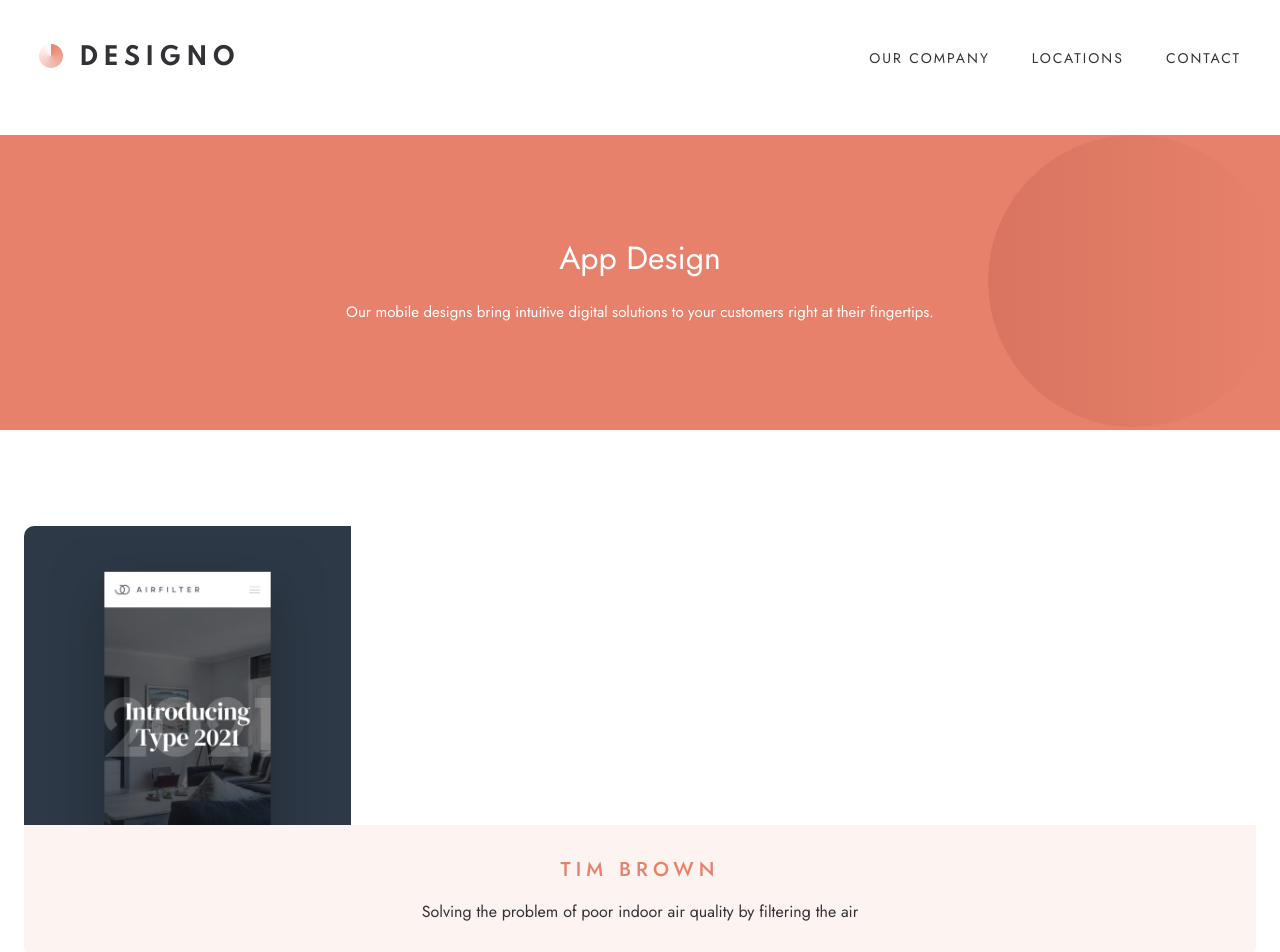
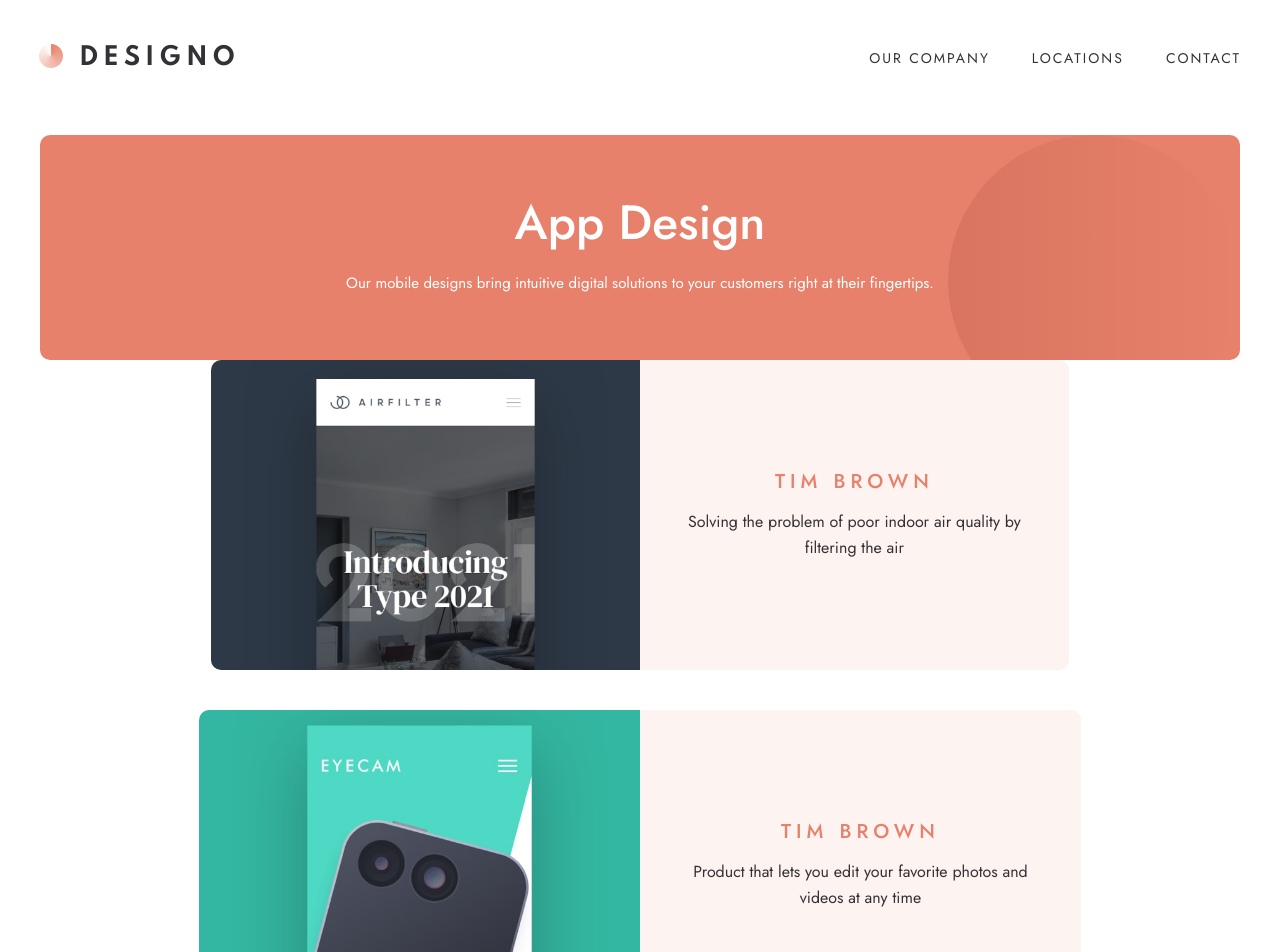
Before and after one commit to presh-031/designo, a Next.js app: page /app-design in a window 1280 px wide. Shown: the part 20-972 px from the top of the page. Built offline with nearby package versions, Linux system fonts and the light colour scheme.

Commit message:
style:finished making projects pages responsive, refactored ui cards

```diff
--- a/components/OtherPagesHero.tsx
+++ b/components/OtherPagesHero.tsx
@@ -4,11 +4,11 @@ type OtherPagesHeroProps = {
 };
 const OtherPagesHero = (props: OtherPagesHeroProps) => {
   return (
-    <div className="bg-peach bg-[url('../assets/shared/desktop/bg-pattern-small-circle.svg')]   bg-[length:292px] bg-[right_top] bg-no-repeat py-[10.5rem] px-[2.4rem]  text-center text-white">
-      <p className="mb-[2.4rem] text-[3.2rem] font-normal leading-[3.6rem]">
+    <div className="bg-peach bg-[url('../assets/shared/desktop/bg-pattern-small-circle.svg')]   bg-[length:292px] bg-[right_top] bg-no-repeat py-[10.5rem] px-[2.4rem] text-center text-white  sm:mx-[4rem] sm:rounded-2xl sm:py-[6.4rem]">
+      <p className="mb-[2.4rem] text-[3.2rem] font-normal leading-[3.6rem] sm:text-[4.8rem]  sm:font-medium sm:leading-[4.8rem]">
         {props.title}
       </p>
-      <p className="text-[1.5rem] font-normal leading-[2.5rem]">
+      <p className="mx-auto text-[1.5rem] font-normal leading-[2.5rem] sm:w-[80%] md:w-[60%]">
         {props["aboutTitle"]}
       </p>
     </div>
--- a/components/Project.tsx
+++ b/components/Project.tsx
@@ -8,13 +8,17 @@ type ProjectProps = {
 };
 const Project = (props: ProjectProps) => {
   return (
-    <div className="overflow-hidden rounded-2xl">
-      <Image src={props.src} alt={props.alt} width={327} height={320} />
-      <div className="bg-[#fdf3f0] py-[3.2rem] text-center">
-        <p className="mb-[1.6rem] text-[2rem] font-medium uppercase leading-[2.6rem] tracking-[0.5rem] text-peach">
+    <div className="mx-auto  sm:flex sm:justify-center">
+      <Image
+        src={props.src}
+        alt={props.alt}
+        className="mx-auto h-[32rem] w-[32.7rem] rounded-t-2xl object-cover sm:w-[50%] sm:rounded-none sm:rounded-l-2xl md:h-[31rem] "
+      />
+      <div className="mx-auto w-[32.7rem] rounded-b-2xl bg-[#fdf3f0] px-[3rem] py-[3.2rem] text-center sm:flex sm:w-[50%] sm:flex-col sm:justify-center  sm:rounded-none sm:rounded-r-2xl  sm:px-[4.1rem] sm:py-0 ">
+        <p className="mb-[1.6rem] text-[2rem] font-medium uppercase leading-[2.6rem] tracking-[0.5rem] text-peach sm:mb-[1.46rem]">
           {props.title}
         </p>
-        <p className="mx-[3rem] text-[1.6rem] font-normal leading-[2.6rem] text-dark-grey">
+        <p className=" text-[1.6rem] font-normal leading-[2.6rem] text-dark-grey">
           {props.info}
         </p>
       </div>
--- a/pages/app-design.tsx
+++ b/pages/app-design.tsx
@@ -2,6 +2,8 @@ import Talk from "@/components/Cta";
 import OtherPagesHero from "@/components/OtherPagesHero";
 import Project from "@/components/Project";
 import ProjectType from "@/components/ProjectType";
+import OtherProjectTypesCard from "@/ui/OtherProjectTypesCard";
+import ProjectsCard from "@/ui/ProjectsCard";
 import airfilter from "../assets/app-design/desktop/image-airfilter.jpg";
 import eyecam from "../assets/app-design/desktop/image-eyecam.jpg";
 import faceit from "../assets/app-design/desktop/image-faceit.jpg";
@@ -15,7 +17,7 @@ const appDesign = () => {
         title="App Design"
         aboutTitle="Our mobile designs bring intuitive digital solutions to your customers right at their fingertips."
       />
-      <div className="grid grid-cols-1 gap-[4rem] px-[2.4rem] pt-[9.6rem]">
+      <ProjectsCard>
         <Project
           src={airfilter}
           alt="airfilter"
@@ -46,9 +48,9 @@ const appDesign = () => {
           title="tim brown"
           info="A VR experience app made for Loopstudios"
         />
-      </div>
+      </ProjectsCard>
 
-      <div className="mt-[9.6rem] mb-[-9.4rem] flex flex-col gap-[2.4rem]  px-[2.4rem]">
+      <OtherProjectTypesCard>
         <ProjectType
           href="/web-design"
           projectType="WEB DESIGN"
@@ -59,7 +61,7 @@ const appDesign = () => {
           projectType="GRAPHIC DESIGN"
           imageNumber={3}
         />
-      </div>
+      </OtherProjectTypesCard>
 
       <Talk />
     </div>
--- a/pages/graphic-design.tsx
+++ b/pages/graphic-design.tsx
@@ -2,6 +2,8 @@ import Talk from "@/components/Cta";
 import OtherPagesHero from "@/components/OtherPagesHero";
 import Project from "@/components/Project";
 import ProjectType from "@/components/ProjectType";
+import OtherProjectTypesCard from "@/ui/OtherProjectTypesCard";
+import ProjectsCard from "@/ui/ProjectsCard";
 import boxedWater from "../assets/graphic-design/desktop/image-boxed-water.jpg";
 import change from "../assets/graphic-design/desktop/image-change.jpg";
 import science from "../assets/graphic-design/desktop/image-science.jpg";
@@ -13,7 +15,7 @@ const graphicDesign = () => {
         title="Graphic Design"
         aboutTitle="We deliver eye-catching branding materials that are tailored to meet your business objectives."
       />
-      <div className="grid grid-cols-1 gap-[4rem] px-[2.4rem] pt-[9.6rem]">
+      <ProjectsCard>
         <Project
           src={change}
           alt="change"
@@ -33,9 +35,9 @@ const graphicDesign = () => {
           title="science!"
           info="A poster made in collaboration with the Federal Art Project"
         />
-      </div>
+      </ProjectsCard>
 
-      <div className="mt-[9.6rem] mb-[-9.4rem] flex flex-col gap-[2.4rem]  px-[2.4rem]">
+      <OtherProjectTypesCard>
         <ProjectType
           href="/app-design"
           projectType="APP DESIGN"
@@ -46,7 +48,7 @@ const graphicDesign = () => {
           projectType="WEB DESIGN"
           imageNumber={1}
         />
-      </div>
+      </OtherProjectTypesCard>
 
       <Talk />
     </div>
--- a/pages/web-design.tsx
+++ b/pages/web-design.tsx
@@ -2,6 +2,8 @@ import Talk from "@/components/Cta";
 import OtherPagesHero from "@/components/OtherPagesHero";
 import Project from "@/components/Project";
 import ProjectType from "@/components/ProjectType";
+import OtherProjectTypesCard from "@/ui/OtherProjectTypesCard";
+import ProjectsCard from "@/ui/ProjectsCard";
 import blogr from "../assets/web-design/desktop/image-blogr.jpg";
 import builder from "../assets/web-design/desktop/image-builder.jpg";
 import camp from "../assets/web-design/desktop/image-camp.jpg";
@@ -16,7 +18,7 @@ const webDesign = () => {
         title="Web Design"
         aboutTitle="We build websites that serve as powerful marketing tools and bring memorable brand experiences."
       />
-      <div className="grid grid-cols-1 gap-[4rem] px-[2.4rem] pt-[9.6rem]">
+      <ProjectsCard>
         <Project
           src={express}
           alt="express"
@@ -53,9 +55,9 @@ const webDesign = () => {
           title="camp"
           info="A multi-carrier shipping website for ecommerce businesses"
         />
-      </div>
+      </ProjectsCard>
 
-      <div className="mt-[9.6rem] mb-[-9.4rem] flex flex-col gap-[2.4rem] px-[2.4rem]">
+      <OtherProjectTypesCard>
         <ProjectType
           href="/app-design"
           projectType="APP DESIGN"
@@ -66,7 +68,7 @@ const webDesign = () => {
           projectType="GRAPHIC DESIGN"
           imageNumber={3}
         />
-      </div>
+      </OtherProjectTypesCard>
 
       <Talk />
     </div>
--- /dev/null
+++ b/ui/OtherProjectTypesCard.tsx
@@ -0,0 +1,9 @@
+const OtherProjectTypesCard = ({ children }) => {
+  return (
+    <div className="mt-[9.6rem] mb-[-9.4rem] flex flex-col gap-[2.4rem]  px-[2.4rem]  sm:mt-[12rem] sm:px-[4rem]">
+      {children}
+    </div>
+  );
+};
+
+export default OtherProjectTypesCard;
--- /dev/null
+++ b/ui/ProjectsCard.tsx
@@ -0,0 +1,13 @@
+type ProjectsCardProps = {
+  children: React.ReactNode;
+};
+
+const ProjectsCard = ({ children }: ProjectsCardProps) => {
+  return (
+    <div className="grid grid-cols-1 gap-[4rem] px-[2.4rem] pt-[9.6rem] sm:px-[3.9rem] sm:pt-[12rem]">
+      {children}
+    </div>
+  );
+};
+
+export default ProjectsCard;
```
